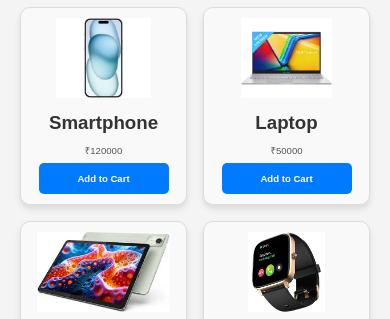
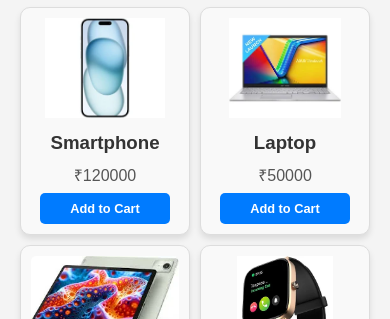
Before and after one commit to prateekgb123/E-Commerce, a website: page public/index.html in a window 390 px wide. Shown: the part 735-1054 px from the top of the page. Drawn offline with Linux system fonts and the light colour scheme.

Commit message:
minor changes to code made

```diff
--- a/public/script.js
+++ b/public/script.js
@@ -271,7 +271,9 @@ function showCategoryDetails(category) {
             const productListContainer = document.getElementById('product-list');
             if (productListContainer) {
                 productListContainer.style.display = "grid";
-                productListContainer.style.gridTemplateColumns = 'repeat(auto-fill, minmax(200px, 1fr))';
+                productListContainer.style.gridTemplateColumns = window.innerWidth <= 480
+                    ? 'repeat(2, 1fr)' // 2 items per row for smaller screens
+                    : 'repeat(auto-fill, minmax(200px, 1fr))'; // Default layout for larger screens
                 productListContainer.style.gap = '16px';
                 productListContainer.style.padding = '16px';
                 productListContainer.style.justifyContent = 'center';
--- a/public/styles.css
+++ b/public/styles.css
@@ -593,30 +593,40 @@ footer a:hover {
     .category h3 {
         font-size: 14px;
     }
+    @media (max-width: 480px) {
+        #product-list,
+        .category-products {
+            display: grid;
+            grid-template-columns: repeat(2, 1fr);
+            gap: 10px;
+            padding: 10px;
+        }
 
-    .product img {
-        height: 80px;
-        object-fit: contain;
-    }
+        .product,
+        .product1 {
+            height: auto;
+        }
 
-    .product h2 {
-        font-size: 0.7em;
-    }
-    .product p {
-        font-size: 0.6em;
-    }
-    .product button{
-        font-size: 0.6em;
-    }
+        .product img,
+        .product1 img {
+            width: 100%;
+            height: auto;
+            max-height: 100px;
+            object-fit: contain;
+        }
 
-    .product {
-        flex: 1 1 calc(50% - 5px);
-        max-width: 100%;
-        height: auto;
-    }
-    .product img {
-        height: 80px;
-        object-fit: contain;
+        .product h2,
+        .product1 h2 {
+            font-size: 0.9em;
+            height: auto;
+            line-height: 1.2;
+        }
+
+        .product button,
+        .product1 button {
+            font-size: 0.8em;
+            padding: 8px 12px;
+        }
     }
 
     #cart {
@@ -726,15 +736,9 @@ footer a:hover {
         white-space: nowrap;
         text-align: center;
     }
-    #product-list,
-    .category-products {
-        grid-template-columns: repeat(2, 1fr);
-    }
+
     #pro {
         font-size: 20px;
         font-weight: 300;
     }
-    .product1 {
-        width: 90%;
-    }
 }
```
